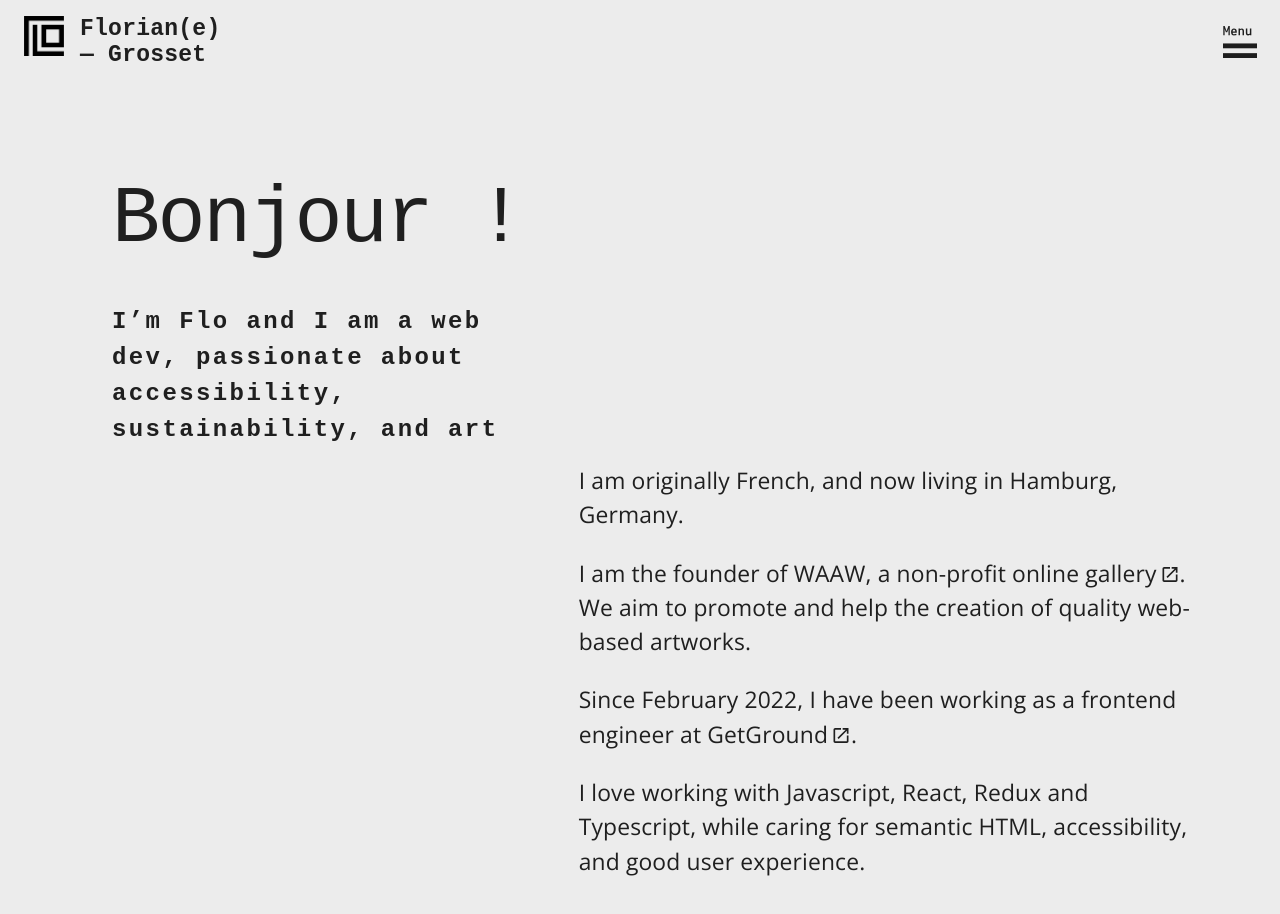
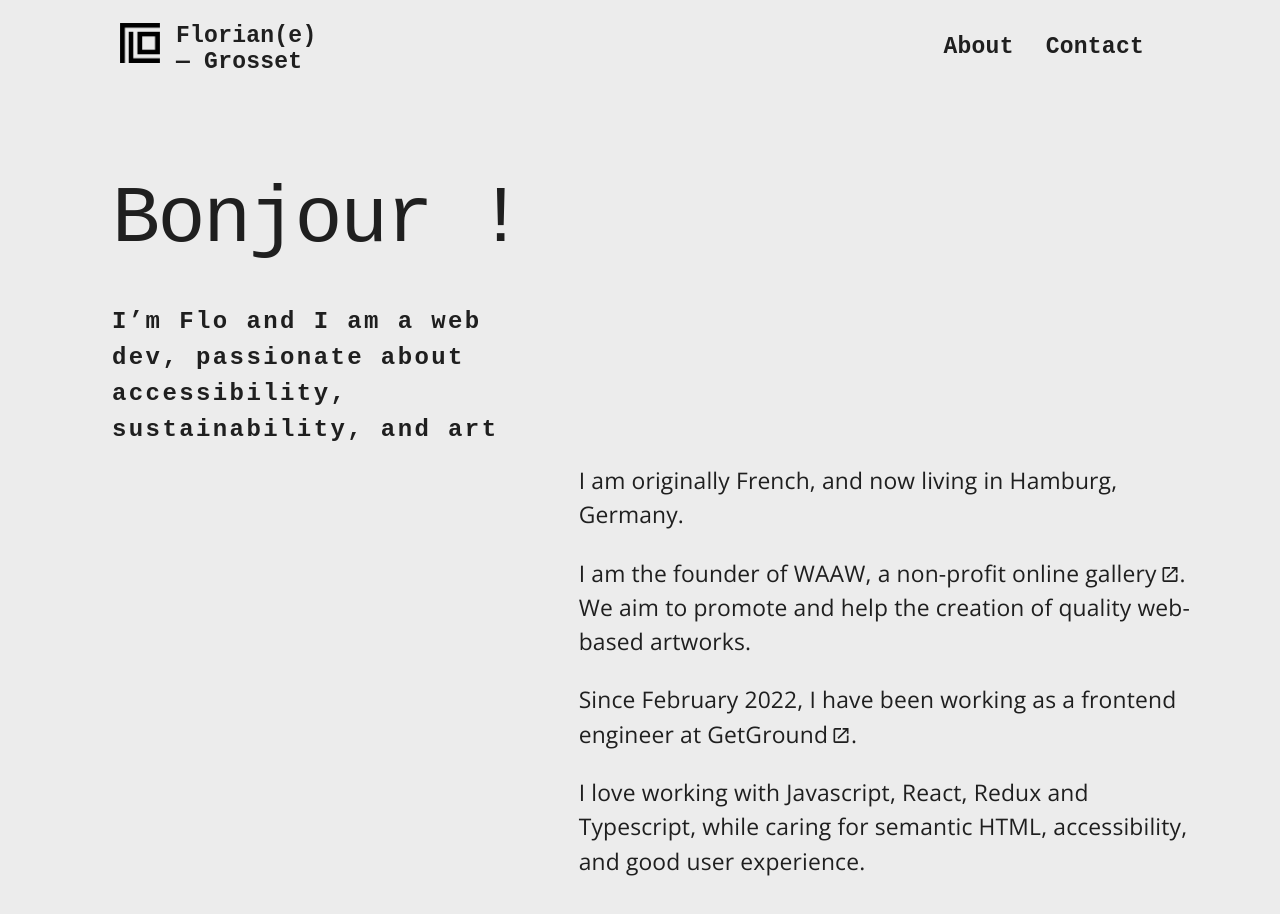
Before and after one commit to grosset-floriane/floriangegrosset-client, a React (Create React App) app: page / in a window 1280 px wide. Shown: the top 914 px of the page. Built offline with nearby package versions, Linux system fonts and the light colour scheme; a web font is replaced by a local one.

Commit message:
update app bar and navigation ui

```diff
--- a/src/components/Navigation/CloseButton.tsx
+++ b/src/components/Navigation/CloseButton.tsx
@@ -1,5 +1,5 @@
 import React from 'react'
-import {ListItemButton, ListItem, ListItemIcon} from '@mui/material'
+import { ListItemButton, ListItem, ListItemIcon } from '@mui/material'
 import CloseIcon from '@mui/icons-material/Close'
 import { useDispatch } from 'react-redux'
 import useStyles from './Navigation.styles'
@@ -12,8 +12,9 @@ function CloseButton() {
 	return (
 		<ListItem disablePadding className={classes.listItem}>
 			<ListItemButton
-				onClick={() => dispatch({type: 'CLOSE_MENU'})}
-				TouchRippleProps={{className: classes.buttonRipple}}
+				onClick={() => dispatch(closeMenu())}
+				disableRipple
+				className={classes.link}
 			>
 				<ListItemIcon variant="centered">
 					<CloseIcon color="action" />
--- a/src/components/Navigation/NavItem.tsx
+++ b/src/components/Navigation/NavItem.tsx
@@ -2,21 +2,23 @@ import React from 'react'
 import ListItem from '@mui/material/ListItem'
 import ListItemButton from '@mui/material/ListItemButton'
 import ListItemText from '@mui/material/ListItemText'
-import {NavLink, LinkProps as RouterLinkProps} from 'react-router-dom'
+import { NavLink, LinkProps as RouterLinkProps } from 'react-router-dom'
 import PropTypes from 'prop-types'
-import {Typography} from '@mui/material/'
+import { Typography } from '@mui/material/'
 import useStyles from './Navigation.styles'
 import { useDispatch } from 'react-redux'
 import { closeMenu } from 'state/slices/menu.slice'
+import useMediaQuery from 'hooks/useMediaQuery'
 
 interface Props {
 	to: string
 	text: string
 }
 
-function NavItem({to, text}: Props) {
+function NavItem({ to, text }: Props) {
 	const classes = useStyles()
 	const dispatch = useDispatch()
+	const { isDesktop } = useMediaQuery()
 
 	const renderLink = React.useMemo(
 		() =>
@@ -41,11 +43,12 @@ function NavItem({to, text}: Props) {
 			<ListItemButton
 				variant="centered"
 				component={renderLink}
-				TouchRippleProps={{className: classes.buttonRipple}}
-				onClick={() => dispatch(toggleMenu())}
+				onClick={() => dispatch(closeMenu())}
+				className={classes.link}
+				disableRipple
 			>
 				<ListItemText
-					primary={<Typography variant="h4">{text}</Typography>}
+					primary={<Typography variant={isDesktop ? "h6" : "h4"} component="span">{text}</Typography>}
 				/>
 			</ListItemButton>
 		</ListItem>
--- a/src/components/Navigation/Navigation.styles.tsx
+++ b/src/components/Navigation/Navigation.styles.tsx
@@ -1,4 +1,4 @@
-import {makeStyles} from '@mui/styles'
+import { makeStyles } from '@mui/styles'
 
 const useStyles = makeStyles(theme => ({
 	container: {
@@ -14,6 +14,7 @@ const useStyles = makeStyles(theme => ({
 		flexDirection: 'column',
 		justifyContent: 'center',
 		flexGrow: 1,
+		zIndex: 99999,
 	},
 	nav: {
 		overflowY: 'auto',
@@ -24,8 +25,17 @@ const useStyles = makeStyles(theme => ({
 			marginBottom: 8,
 		},
 	},
-	buttonRipple: {
-		color: '#fff',
+	link: {
+		'&:hover, &:focus-visible': {
+			backgroundColor: 'transparent !important',
+			'& > div > span, & > div > svg': {
+				backgroundColor: theme.palette.background.default,
+				// color: 'black',
+				[theme.breakpoints.up('lg')]: {
+					backgroundColor: theme.palette.primary.main,
+				}
+			},
+		}
 	},
 }))
 
--- a/src/components/Navigation/index.tsx
+++ b/src/components/Navigation/index.tsx
@@ -1,8 +1,9 @@
 import React from 'react'
 import List from '@mui/material/List'
 import NavItem from './NavItem'
-import {Box} from '@mui/material'
+import { Box } from '@mui/material'
 import CloseButton from './CloseButton'
+import { navigationLinks } from './navigationLinks'
 
 import useStyles from './Navigation.styles'
 
@@ -13,8 +14,7 @@ function Navigation() {
 		<Box className={classes.container}>
 			<nav className={classes.nav}>
 				<List>
-					<NavItem to="/" text="About" />
-					<NavItem to="/contact" text="Contact" />
+					{navigationLinks.map(({ to, label }) => (<NavItem to={to} text={label} />))}
 					<CloseButton />
 				</List>
 			</nav>
--- /dev/null
+++ b/src/components/Navigation/navigationLinks.tsx
@@ -0,0 +1,10 @@
+export const navigationLinks = [
+    {
+        to: '/',
+        label: 'About'
+    },
+    {
+        to: '/contact',
+        label: 'Contact'
+    },
+]
--- a/src/components/TopAppBar/TopAppBar.styles.tsx
+++ b/src/components/TopAppBar/TopAppBar.styles.tsx
@@ -1,13 +1,32 @@
-import {makeStyles} from '@mui/styles'
+import { makeStyles } from '@mui/styles'
 
 const useStyles = makeStyles(theme => ({
 	homeLink: {
 		display: 'flex',
 		color: 'black',
+		'&:hover, &:focus-visible': {
+			outline: 'none',
+			backgroundColor: ({ isOpen }: { isOpen: boolean }) => isOpen ? theme.palette.background.default : theme.palette.primary.main,
+
+		}
 	},
 	AppBar: {
 		backgroundColor: theme.palette.background.default,
+		zIndex: 999999,
 	},
+	toolbar: {
+		paddingBottom: '7px',
+		maxWidth: 1200 - 5 * 2 * 8,
+		margin: '0 auto',
+		width: '100%',
+		[theme.breakpoints.up('sm')]: {
+			padding: `${theme.spacing(2, 5, 1)} !important`
+		}
+	},
+	nav: {
+		display: 'flex',
+		marginLeft: 'auto'
+	}
 }))
 
 export default useStyles
--- a/src/components/TopAppBar/index.tsx
+++ b/src/components/TopAppBar/index.tsx
@@ -12,9 +12,11 @@ import {
 import useStyles from './TopAppBar.styles'
 import useScrollTrigger from '@mui/material/useScrollTrigger'
 import Slide from '@mui/material/Slide'
-import {useTypedSelector} from 'redux/typedSelector'
-
+import NavItem from 'components/Navigation/NavItem'
+import { useTypedSelector } from 'redux/typedSelector'
+import useMediaQuery from 'hooks/useMediaQuery'
 import Logo from './Logo'
+import { navigationLinks } from 'components/Navigation/navigationLinks'
 
 interface Props {
 	/* eslint-disable  @typescript-eslint/no-explicit-any */
@@ -22,7 +24,7 @@ interface Props {
 	isOpen: boolean
 }
 
-function HideOnScroll({children, isOpen}: Props) {
+function HideOnScroll({ children, isOpen }: Props) {
 	const trigger = useScrollTrigger()
 
 	return (
@@ -33,8 +35,9 @@ function HideOnScroll({children, isOpen}: Props) {
 }
 
 function TopAppBar() {
-	const classes = useStyles()
-	const {isOpen} = useTypedSelector(state => state.menu)
+	const { isOpen } = useTypedSelector(state => state.menu)
+	const classes = useStyles({ isOpen })
+	const { isDesktop } = useMediaQuery()
 
 	const to = '/'
 	const renderLink = React.useMemo(
@@ -57,12 +60,13 @@ function TopAppBar() {
 
 	return (
 		<HideOnScroll isOpen={isOpen}>
-			<Box sx={{flexGrow: 1}}>
+			<Box sx={{ flexGrow: 1 }}>
 				<AppBar
 					position="fixed"
 					color={isOpen ? 'primary' : 'background'}
+					sx={{ zIndex: 999999 }}
 				>
-					<Toolbar variant="dense" sx={{pb: '7px'}}>
+					<Toolbar variant="dense" className={classes.toolbar}>
 						<MuiLink
 							color="inherit"
 							component={renderLink}
@@ -73,13 +77,14 @@ function TopAppBar() {
 								variant="h6"
 								color="inherit"
 								component="div"
-								sx={{ml: 2, position: 'relative', top: 0}}
+								sx={{ ml: 2, position: 'relative', top: 0 }}
 							>
 								Florian(e) <br /> — Grosset
 							</Typography>
 						</MuiLink>
+						{isDesktop ? (<nav className={classes.nav}>
+							{navigationLinks.map(({ to, label }) => (<NavItem to={to} text={label} />))}</nav>) : <MenuButton />}
 
-						<MenuButton />
 					</Toolbar>
 				</AppBar>
 			</Box>
```
